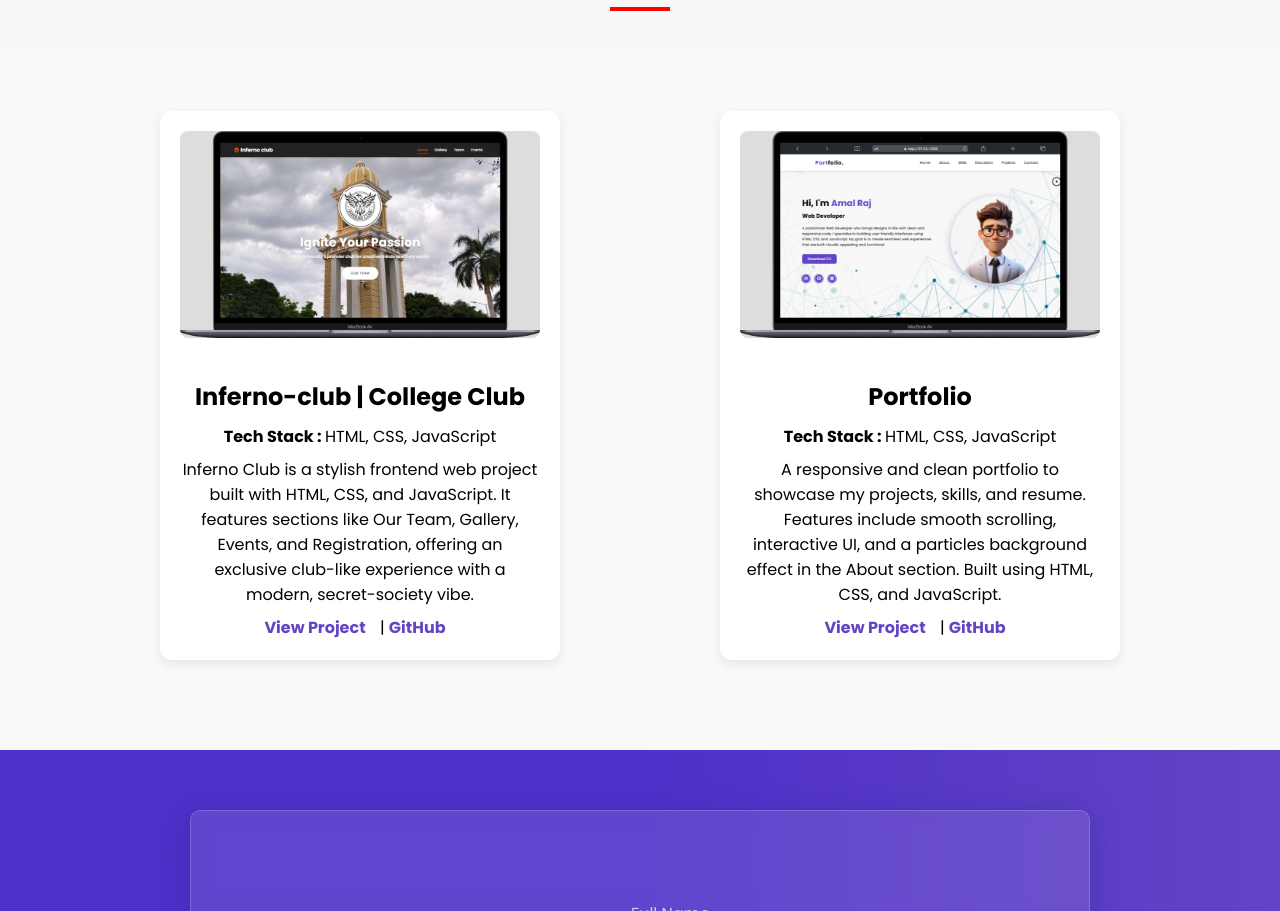
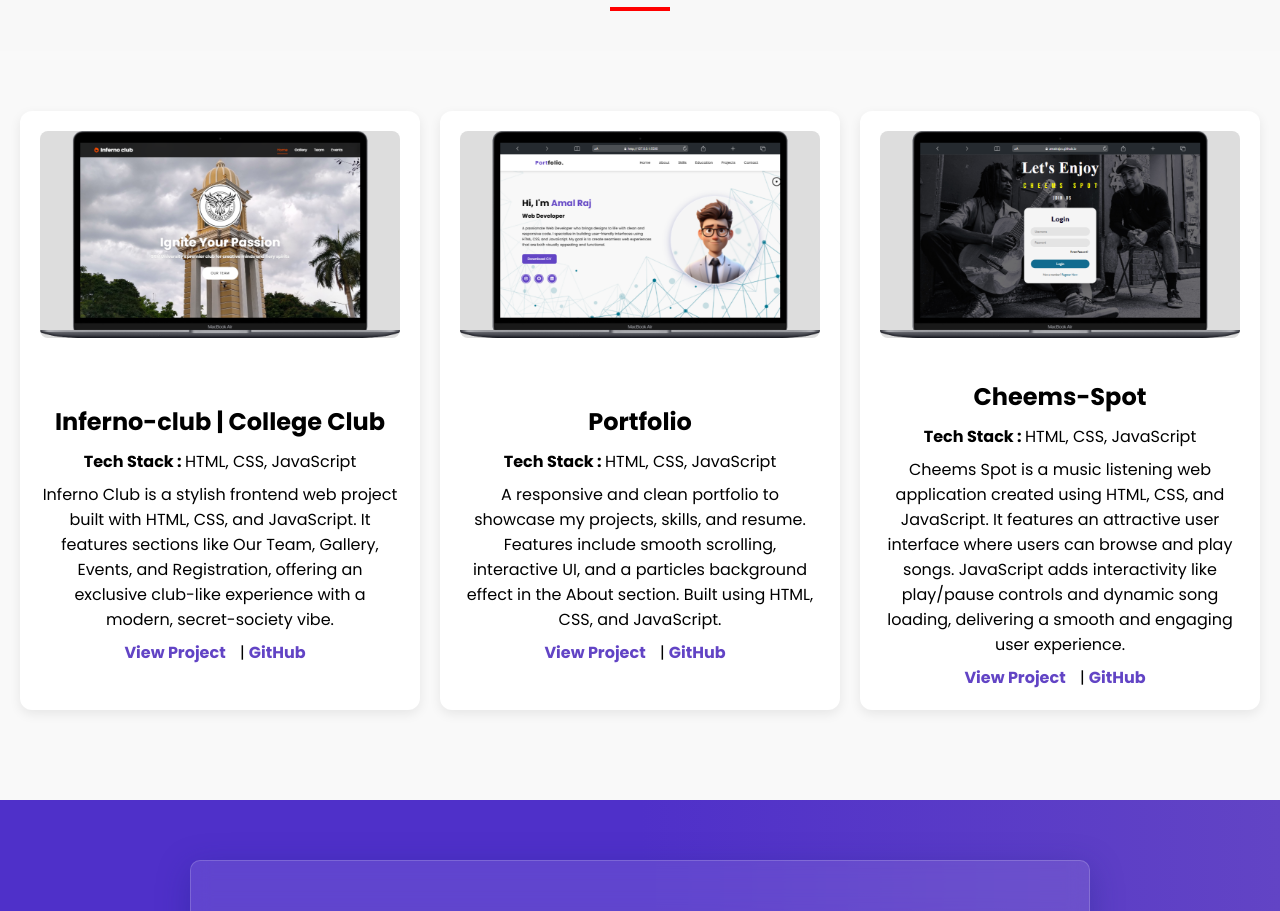
Before and after one commit to amalrajcs/my-portfolio, a plain HTML site: page index.html in a window 1280 px wide. Shown: the part 3272-4183 px from the top of the page. Drawn offline with nearby package versions, Linux system fonts and the light colour scheme.

Commit message:
One More Project Updated

```diff
--- a/index.html
+++ b/index.html
@@ -213,7 +213,7 @@ University Kattankulathur, Chennai, TamilNadu, 2024.</p>
       <h3>Inferno-club | College Club </h3>
       <p><strong>Tech Stack : </strong>HTML, CSS, JavaScript</p>
       <p>Inferno Club is a stylish frontend web project built with HTML, CSS, and JavaScript. It features sections like Our Team, Gallery, Events, and Registration, offering an exclusive club-like experience with a modern, secret-society vibe.</p>
-      <a href="#">View Project</a> | <a href="https://github.com/En4128/InfernoClub" target="_blank">GitHub</a>
+      <a href="https://en4128.github.io/InfernoClub/" target="_blank">View Project</a> | <a href="https://github.com/En4128/InfernoClub" target="_blank">GitHub</a>
     </div>
   </div>
 
@@ -226,6 +226,18 @@ University Kattankulathur, Chennai, TamilNadu, 2024.</p>
       <p><strong>Tech Stack : </strong> HTML, CSS, JavaScript</p>
       <p>A responsive and clean portfolio to showcase my projects, skills, and resume. Features include smooth scrolling, interactive UI, and a particles background effect in the About section. Built using HTML, CSS, and JavaScript.</p>
       <a href="#">View Project</a> | <a href="https://github.com/amalrajcs/my-portfolio" target="_blank">GitHub</a>
+    </div>
+  </div>
+
+  <div class="project">
+    <div class="project-img">
+      <img src="./Media/Pc CheemsSpot.png" alt="Portfolio Project">
+    </div>
+    <div class="project-details">
+      <h3>Cheems-Spot</h3>
+      <p><strong>Tech Stack : </strong> HTML, CSS, JavaScript</p>
+      <p>Cheems Spot is a music listening web application created using HTML, CSS, and JavaScript. It features an attractive user interface where users can browse and play songs. JavaScript adds interactivity like play/pause controls and dynamic song loading, delivering a smooth and engaging user experience.</p>
+      <a href="https://amalrajcs.github.io/cheems-spot/" target="_blank">View Project</a> | <a href="https://github.com/amalrajcs/cheems-spot" target="_blank">GitHub</a>
     </div>
   </div>
 
```
Also changed, not shown: Media/Pc CheemsSpot.png (added).
